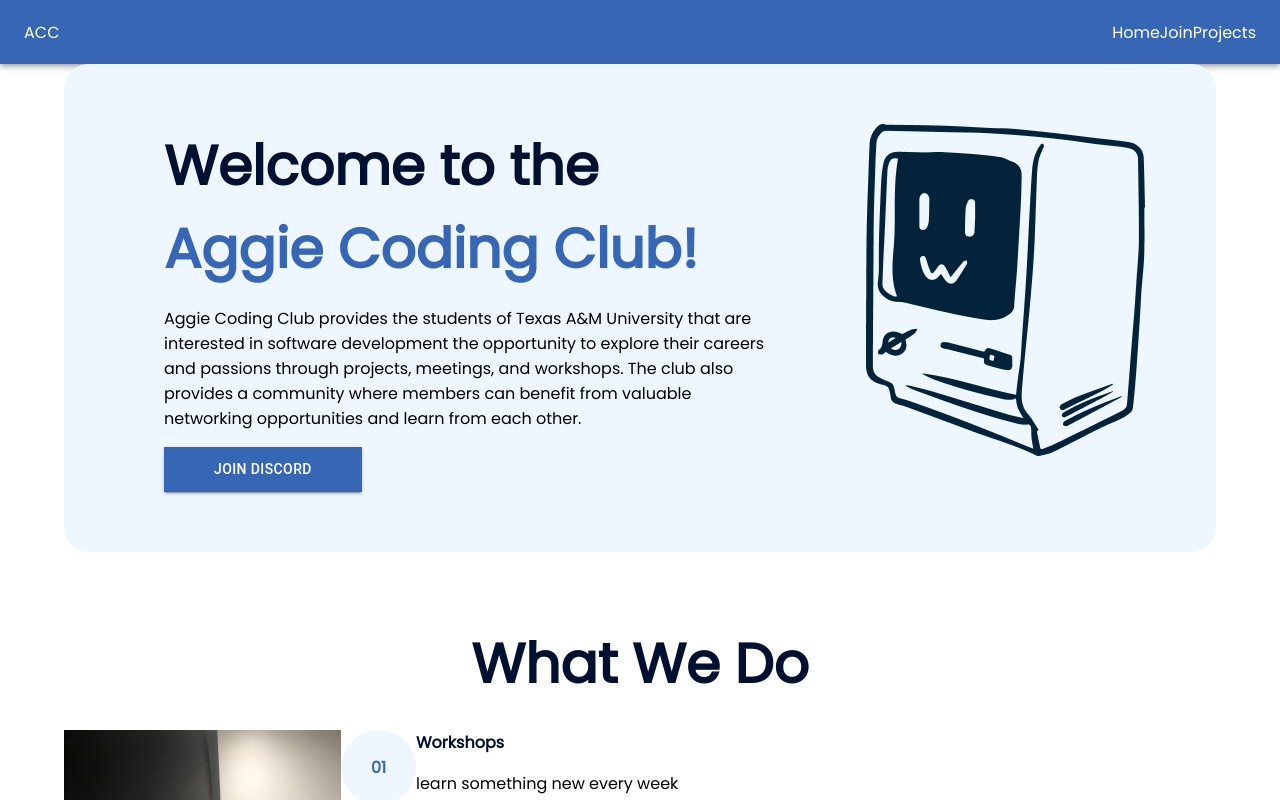
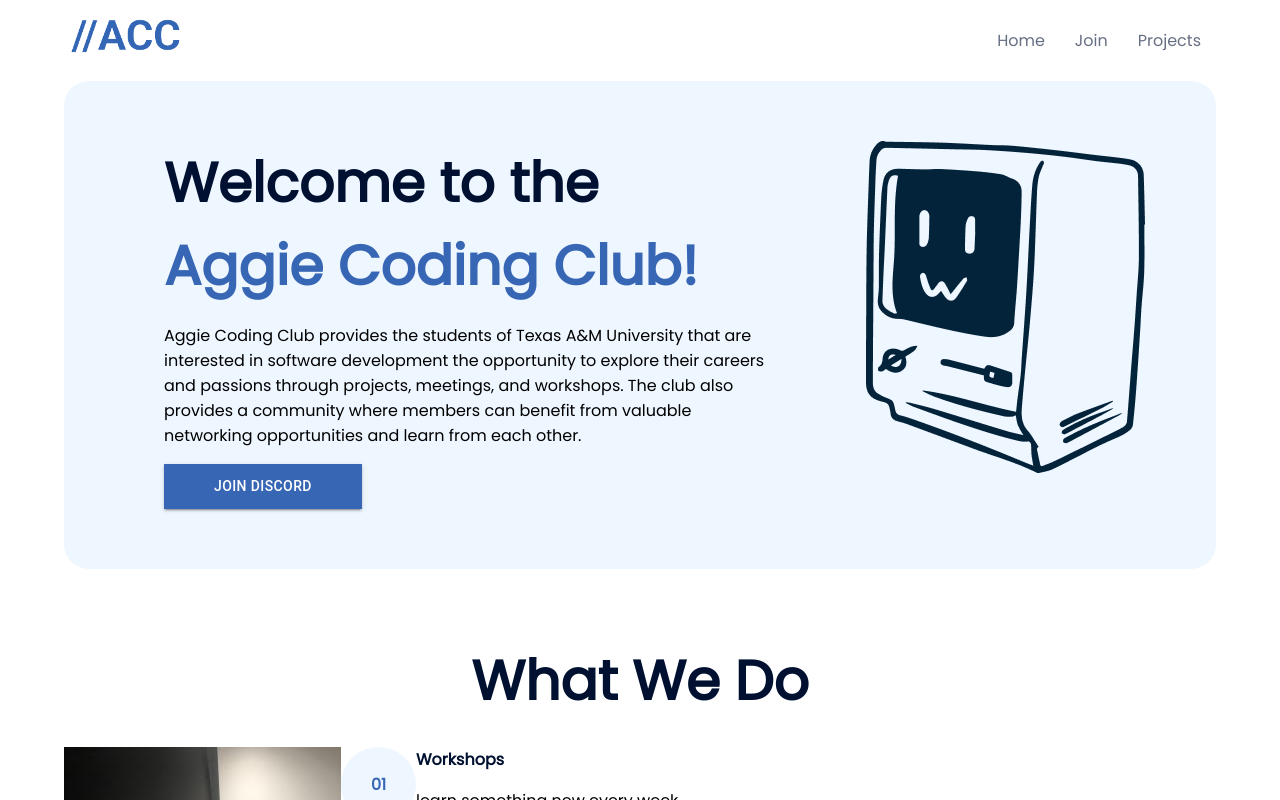
Before and after one commit to aggie-coding-club/club_website_2, a React (Create React App) app: page / in a window 1280 px wide. Shown: the top 800 px of the page. Built offline with nearby package versions, Linux system fonts and the light colour scheme.

Commit message:
Format header (#3)
* LinkTags component created

* link has hover effect

```diff
--- a/src/App.css
+++ b/src/App.css
@@ -2,7 +2,12 @@
   font-family: Poppins;
 }
 
-h1, h2, h3, h4, h5, h6 {
+h1,
+h2,
+h3,
+h4,
+h5,
+h6 {
   color: #001030;
   margin: 0;
 }
@@ -14,7 +19,6 @@
   margin: 70px 0 25px 0;
 }
 
-
 h2 {
   font-weight: 600;
   font-size: 30px;
@@ -23,3 +27,16 @@
 h6 {
   text-align: center;
 }
+
+a {
+  text-decoration: none;
+  opacity: 60%;
+  transition: opacity 0.5s ease-out;
+}
+
+a:hover,
+a:focus {
+  text-decoration: underline;
+  text-decoration-thickness: 3px;
+  opacity: 100%;
+}
--- a/src/App.js
+++ b/src/App.js
@@ -26,6 +26,7 @@
     text: {
       primary: "#001030",
       secondary: "#3766b4",
+      info: "#969696",
     },
   },
 });
@@ -34,16 +35,16 @@
   return (
     <div className="App">
       <ThemeProvider theme={theme}>
-        <Header />
         <Container maxWidth="lg">
+          <Header />
           <Welcome />
           <WhatWeDo />
           <HowToJoin />
           <Schedule />
           <Projects />
           <OfficerTeam />
+          <Footer />
         </Container>
-        <Footer />
       </ThemeProvider>
     </div>
   );
--- a/src/components/sections/Header/Header.js
+++ b/src/components/sections/Header/Header.js
@@ -1,22 +1,36 @@
-import { AppBar, Toolbar } from "@mui/material";
+import accIcon from "../../../static/icons/acc.png";
+import LinkTags from "./LinkTags";
+
+const headerLinks = [
+  {
+    name: "Home",
+    link: "#",
+  },
+  {
+    name: "Join",
+    link: "#how-to-join",
+  },
+  {
+    name: "Projects",
+    link: "#projects",
+  },
+];
 
 export default function Header() {
   const flexRow = {
     display: "flex",
     direction: "row",
     justifyContent: "space-between",
+    alignItems: "center",
+    padding: "0.5rem 0",
   };
 
   return (
-    <AppBar position="static">
-      <Toolbar sx={flexRow}>
-        <div>ACC</div>
-        <div style={flexRow}>
-          <p>Home</p>
-          <p>Join</p>
-          <p>Projects</p>
-        </div>
-      </Toolbar>
-    </AppBar>
+    <div style={flexRow}>
+      <div>
+        <img src={accIcon} alt="ACC Icon" width={125} />
+      </div>
+      <LinkTags linkData={headerLinks} />
+    </div>
   );
 }
--- /dev/null
+++ b/src/components/sections/Header/LinkTags.js
@@ -0,0 +1,35 @@
+import { useTheme } from "@emotion/react";
+import { Link } from "@mui/material";
+
+/**
+ *
+ * @param {Object[]} linkData - str displayed on header
+ * @param {string} linkData[].name - str displayed on header
+ * @param {string} linkData[].link - where does the link go to
+ * @returns
+ */
+export default function LinkTags({ linkData }) {
+  const theme = useTheme();
+
+  const containerStyle = {
+    display: "flex",
+    flexDirection: "row",
+    margin: "20px 0",
+  };
+
+  // App.css has more styling for link tag <a></a>
+  const linkStyle = {
+    color: theme.palette.text.primary,
+    margin: "0 15px",
+  };
+
+  return (
+    <div style={containerStyle}>
+      {linkData.map((aLink) => (
+        <a href={aLink.link} class="header-link" style={linkStyle}>
+          {aLink.name}
+        </a>
+      ))}
+    </div>
+  );
+}
--- a/src/components/sections/HowToJoin/HowToJoin.js
+++ b/src/components/sections/HowToJoin/HowToJoin.js
@@ -7,7 +7,7 @@
     direction: "row",
   };
   return (
-    <div>
+    <div id="how-to-join">
       <h1>How To Join</h1>
       <div style={containerStyle}>
         <div>
--- a/src/components/sections/Projects/Projects.js
+++ b/src/components/sections/Projects/Projects.js
@@ -9,7 +9,7 @@
     direction: "row",
   };
   return (
-    <div>
+    <div id="projects">
       <h1>Projects</h1>
       <div>
         <div style={containerStyle}>
```
Also changed, not shown: src/static/icons/acc.png (added).
